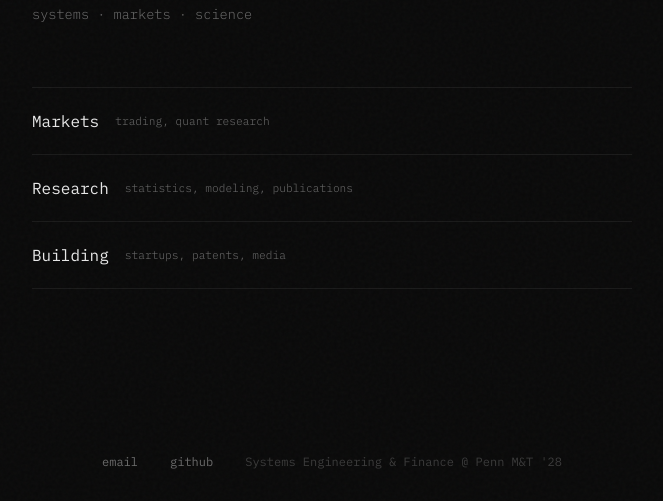
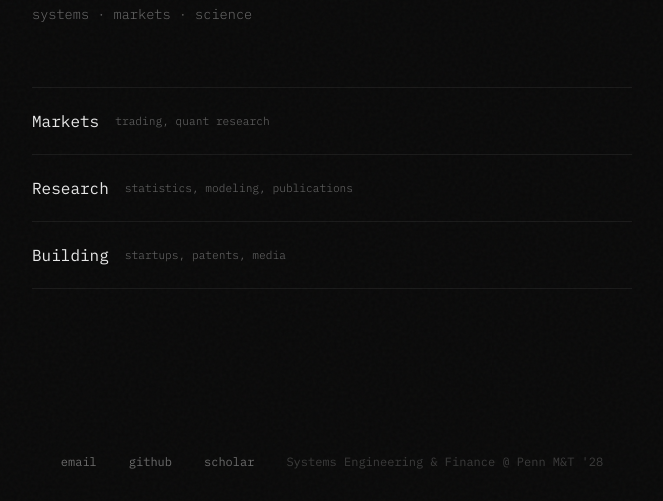
Before and after one commit to anantapantulasa/anantapantulasa.github.io, a plain HTML site: page index.html in a window 1280 px wide. Shown: the part 299-800 px from the top of the page, without its empty margins (308-971 px from the left). Drawn offline with Linux system fonts and the light colour scheme.

Commit message:
Update index.html

```diff
--- a/index.html
+++ b/index.html
@@ -213,6 +213,7 @@
     <div class="footer">
         <a href="mailto:anantsar@wharton.upenn.edu">email</a>
         <a href="https://github.com/anantapantulasa" target="_blank">github</a>
+        <a href="https://scholar.google.com/citations?user=ztaAIUgAAAAJ&hl=en" target="_blank">scholar</a>
         <span style="color: #3a3a3a;">Systems Engineering & Finance @ Penn M&T '28</span>
     </div>
 </body>
```
